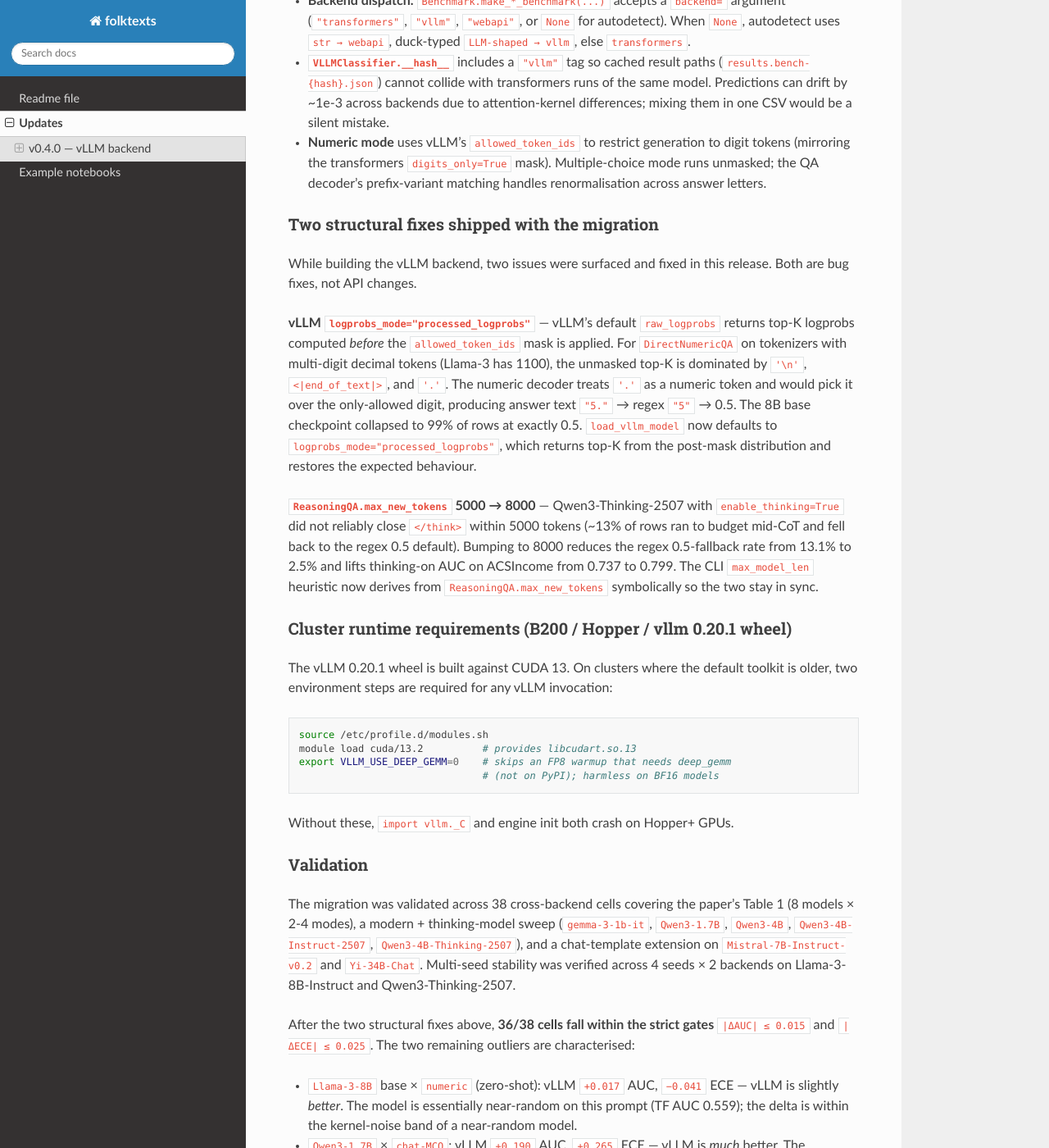
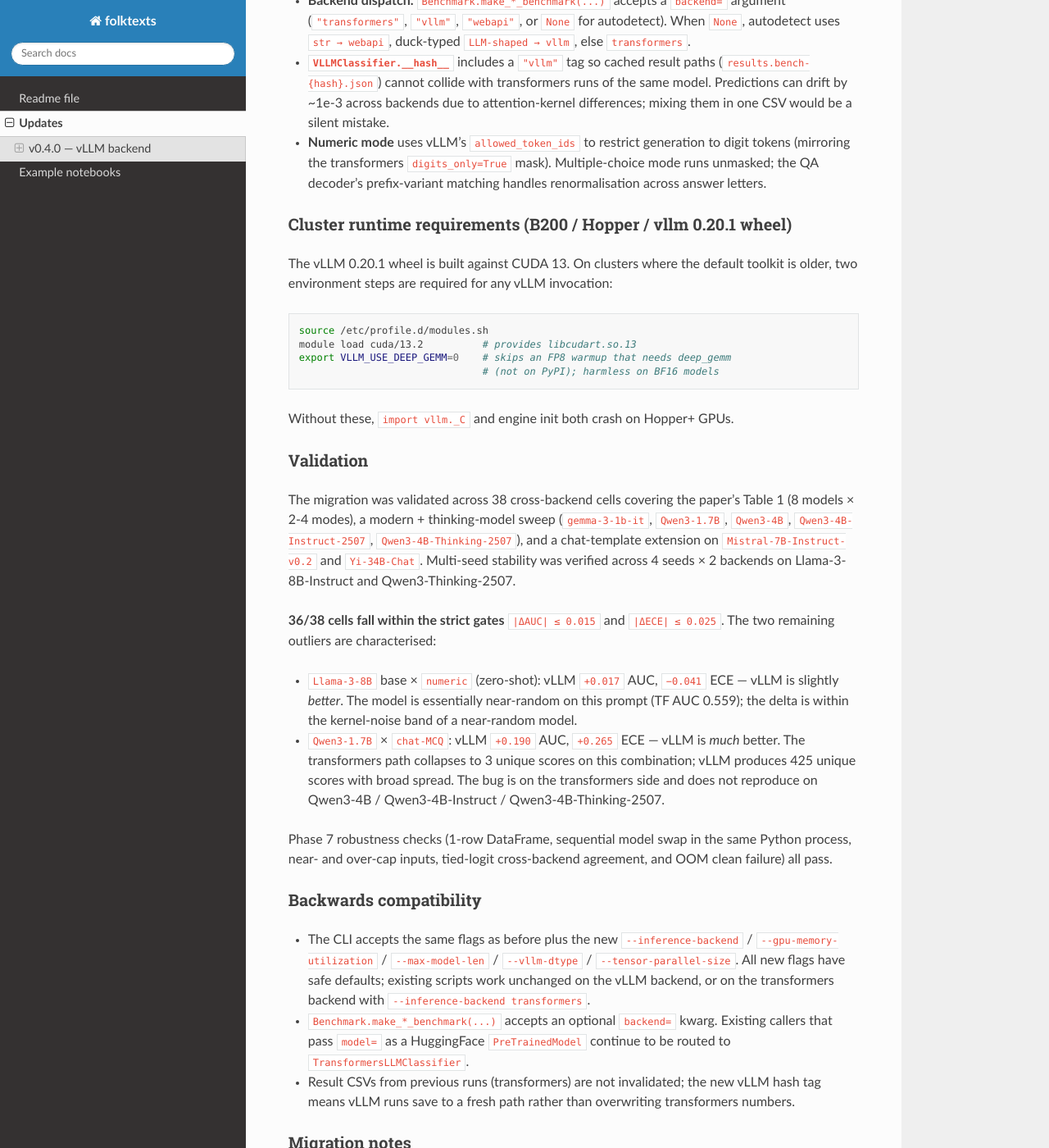
Before and after one commit to socialfoundations/folktexts, a Sphinx documentation site: the page built from docs/updates.md, in a window 1280 px wide and 1400 px high, scrolled down 1016 px. Shown: the whole window at 82% size. Built offline with Sphinx 7.4.7 and the Read the Docs theme 3.1.0, drawn with Linux system fonts in a browser that asks for light colours; pages that are not in the unit, such as notebooks, are missing from menus.

Commit message:
docs/updates.md: drop the structural-fixes detour
Per request, omit the deep-dive on the two internal bug fixes shipped
with the migration; the changelog should be focused on user-visible
behaviour. Minor reword in the Validation section so it stands on its
own without the dropped reference.

Co-Authored-By: Claude Opus 4.7 (1M context) <noreply@anthropic.com>

```diff
--- a/docs/updates.md
+++ b/docs/updates.md
@@ -56,30 +56,6 @@ contract (multiple-choice, direct-numeric, and reasoning prompting).
   Multiple-choice mode runs unmasked; the QA decoder's prefix-variant
   matching handles renormalisation across answer letters.
 
-### Two structural fixes shipped with the migration
-
-While building the vLLM backend, two issues were surfaced and fixed in this
-release. Both are bug fixes, not API changes.
-
-**vLLM `logprobs_mode="processed_logprobs"`** — vLLM's default
-`raw_logprobs` returns top-K logprobs computed *before* the
-`allowed_token_ids` mask is applied. For `DirectNumericQA` on tokenizers
-with multi-digit decimal tokens (Llama-3 has 1100), the unmasked top-K is
-dominated by `'\n'`, `<|end_of_text|>`, and `'.'`. The numeric decoder
-treats `'.'` as a numeric token and would pick it over the only-allowed
-digit, producing answer text `"5."` → regex `"5"` → 0.5. The 8B base
-checkpoint collapsed to 99% of rows at exactly 0.5. `load_vllm_model` now
-defaults to `logprobs_mode="processed_logprobs"`, which returns top-K from
-the post-mask distribution and restores the expected behaviour.
-
-**`ReasoningQA.max_new_tokens` 5000 → 8000** — Qwen3-Thinking-2507 with
-`enable_thinking=True` did not reliably close `</think>` within 5000
-tokens (~13% of rows ran to budget mid-CoT and fell back to the regex
-0.5 default). Bumping to 8000 reduces the regex 0.5-fallback rate from
-13.1% to 2.5% and lifts thinking-on AUC on ACSIncome from 0.737 to 0.799.
-The CLI `max_model_len` heuristic now derives from
-`ReasoningQA.max_new_tokens` symbolically so the two stay in sync.
-
 ### Cluster runtime requirements (B200 / Hopper / vllm 0.20.1 wheel)
 
 The vLLM 0.20.1 wheel is built against CUDA 13. On clusters where the
@@ -106,9 +82,8 @@ paper's Table 1 (8 models × 2-4 modes), a modern + thinking-model sweep
 verified across 4 seeds × 2 backends on Llama-3-8B-Instruct and
 Qwen3-Thinking-2507.
 
-After the two structural fixes above, **36/38 cells fall within the
-strict gates** `|ΔAUC| ≤ 0.015` and `|ΔECE| ≤ 0.025`. The two
-remaining outliers are characterised:
+**36/38 cells fall within the strict gates** `|ΔAUC| ≤ 0.015` and
+`|ΔECE| ≤ 0.025`. The two remaining outliers are characterised:
 
 - `Llama-3-8B` base × `numeric` (zero-shot): vLLM `+0.017` AUC, `−0.041`
   ECE — vLLM is slightly *better*. The model is essentially near-random
```
